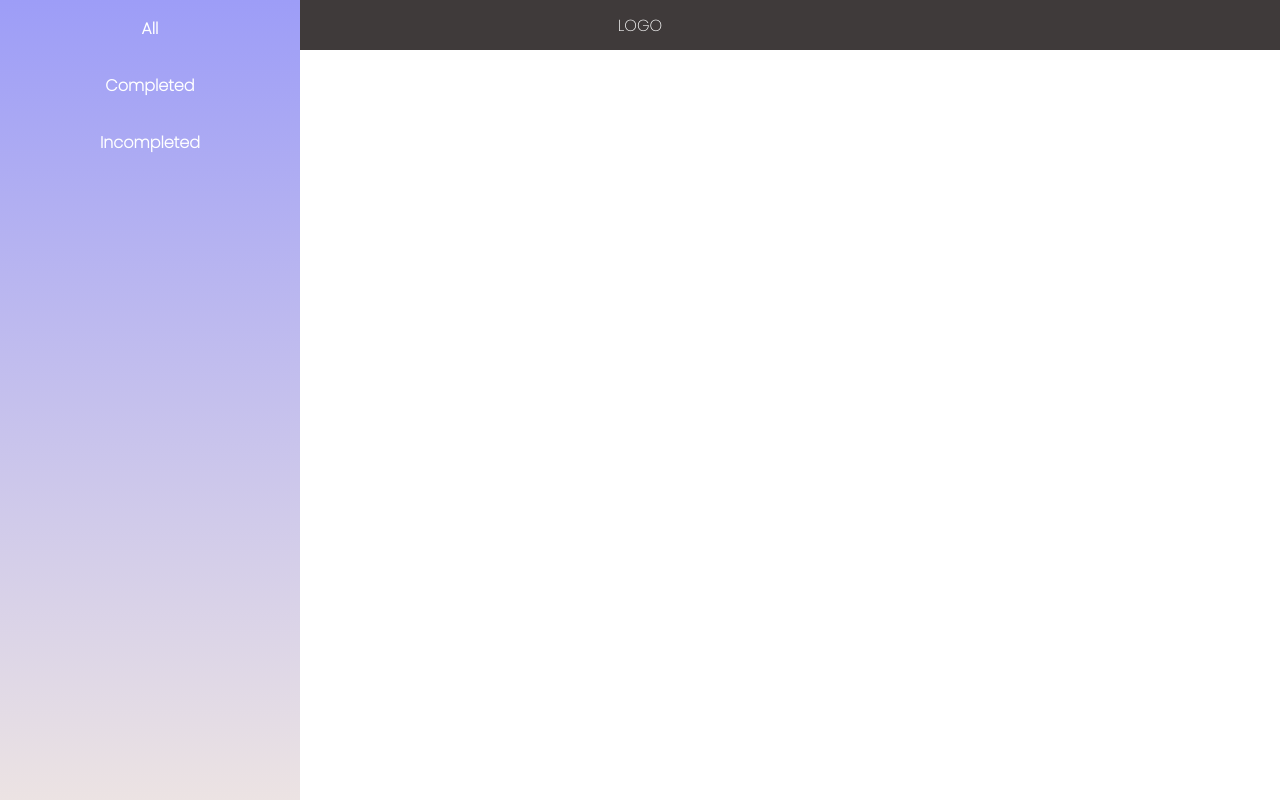
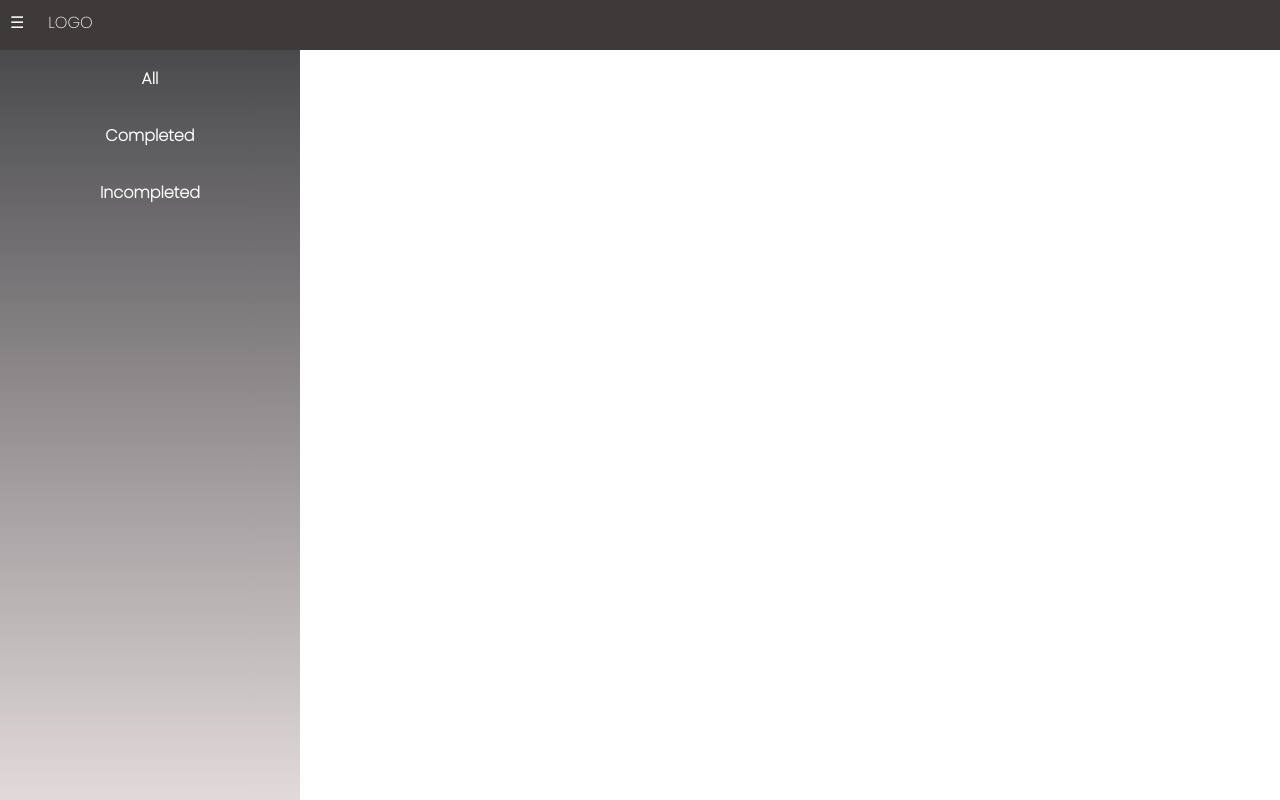
Before and after one commit to shaghayeghmalekpour/toDoSite, a plain HTML site: page index.html in a window 1280 px wide. Drawn offline with Linux system fonts and the light colour scheme; no server answers.

Commit message:
make sidebar"

```diff
--- a/css/style.css
+++ b/css/style.css
@@ -12,15 +12,25 @@ html {
 
 nav {
   /* display */
+  position: fixed;
   display: flex;
   flex-direction: row;
-  justify-content: center;
-  align-items: center;
+  align-items: baseline;
+  padding: 10px;
+  z-index: 20;
   /* size */
   width: 100%;
   height: 50px;
   color: white;
   background-color: rgb(63, 58, 58);
+}
+nav button{
+  background: none;
+  border: none;
+  color: white;
+  padding-right: 1.5rem;
+  font-size: 1rem;
+  cursor: pointer;
 }
 main {
   display: flex;
@@ -28,8 +38,15 @@ main {
   justify-content: space-evenly;
   gap:30px;
   /* size */
-    padding: 1rem 2rem;
+    /* padding: 1rem 2rem; */
+    padding: 74px 24px 24px 324px;
+    transition: all ease .3s;
 }
+
+main.expand{
+padding-left: 24px;
+}
+
 .card-container{
   overflow: hidden;
   position: relative;
@@ -81,15 +98,20 @@ margin: .35rem;
 display: inline-block;
 }
 aside{
+  position: fixed;
+  top: 50px;
+  left: 0;
   width: 300px;
-  height: 100vh;
-  background: linear-gradient(180deg, rgb(157, 157, 247), rgb(236, 227, 227));
+  height: 100%;
+  background: linear-gradient(180deg, rgb(74, 74, 77), rgb(236, 227, 227));
   text-align: center;
-  position: fixed;
-  top: 0;
+  transition: all ease 0.4s;
 }
 aside > ul{
-
+  list-style: none;
+}
+aside.close{
+  left: -300px;
 }
 li> button{
   /* transition: 1s ease-in;
--- a/index.html
+++ b/index.html
@@ -8,8 +8,10 @@
     <title>Document</title>
   </head>
   <body>
-    <nav>LOGO</nav>
-    <aside>
+    <nav>
+      <button id="drawerHandler"><span>&#9776;</span></button>
+      <p>LOGO</p></nav>
+    <aside class="" id="aside">
       <ul>
         <li><button>All</button></li>
         <li><button>Completed</button></li>
@@ -17,11 +19,12 @@
       </ul>
     </aside>
     <div>
-    <main>
+    <main class="" id="main">
     </main>
 
     </div>
 
-    <script src="/js/main.js"></script>
+    <script src="./js/main.js"></script>
+    <script src="./js/classes.js"></script>
   </body>
 </html>
--- /dev/null
+++ b/js/classes.js
@@ -0,0 +1,9 @@
+let aside = document.getElementById('aside');
+let drawerHandler = document.getElementById('drawerHandler');
+let mainContainer = document.getElementById('main');
+drawerHandler.addEventListener('click', toggleDrawer);
+
+function toggleDrawer(){
+    aside.classList.toggle('close');
+    mainContainer.classList.toggle('expand');
+}
```
